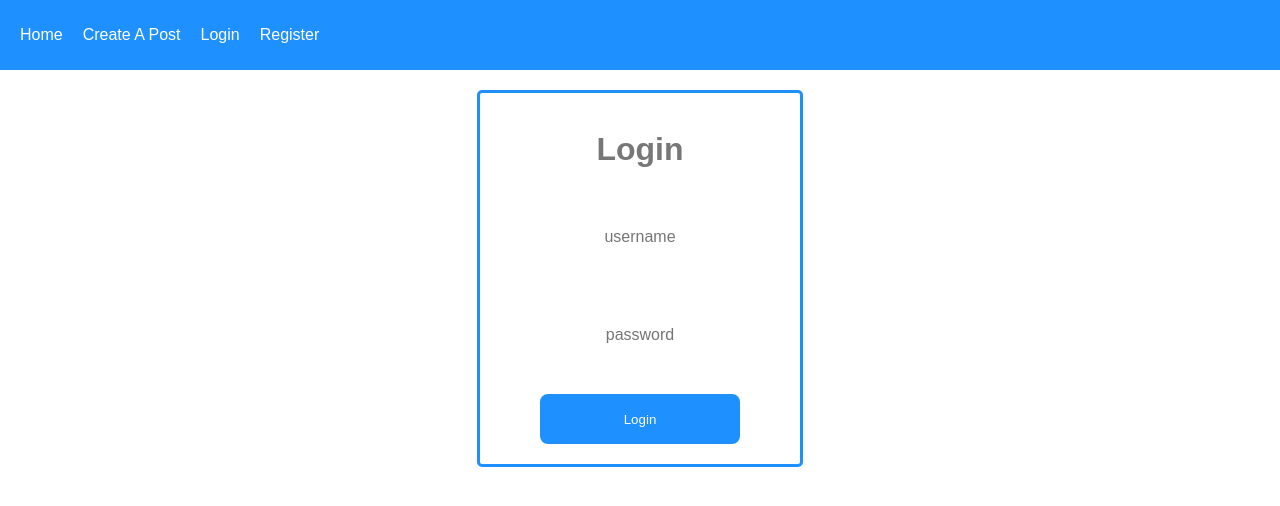
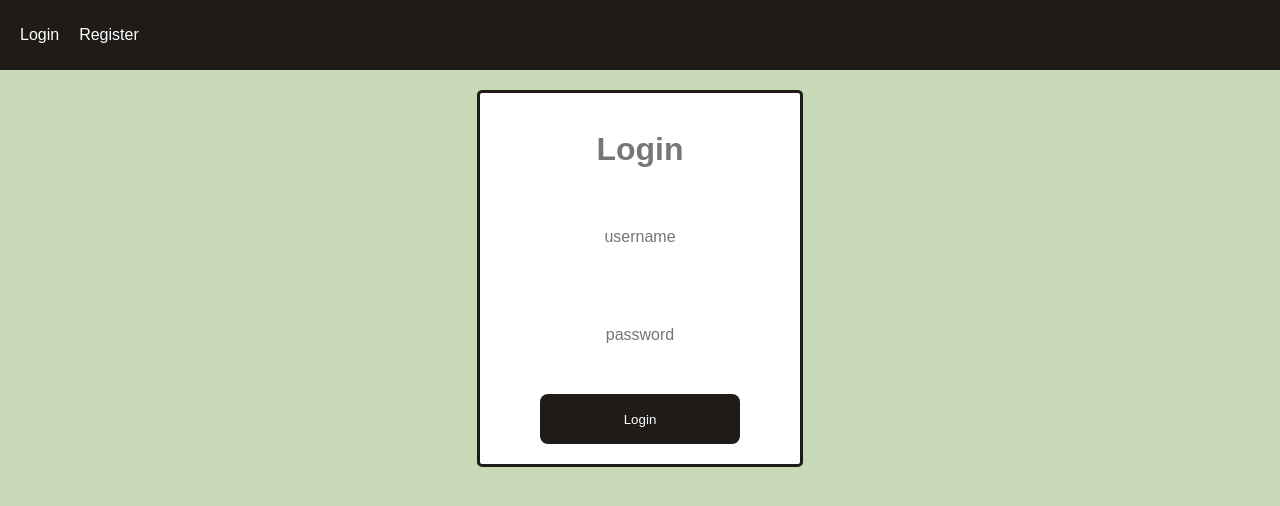
Before and after one commit to himanshuSri24/Cambr.io, a React (Create React App) app in the folder client/: page /login in a window 1280 px wide. Shown: the top 506 px of the page. Built offline with nearby package versions, Linux system fonts and the light colour scheme; no server answers.

Commit message:
THIS WORKS!!! NOW CSS AND UPDATE

```diff
--- a/client/src/App.css
+++ b/client/src/App.css
@@ -10,6 +10,7 @@
 body {
   margin: 0;
   padding: 0;
+  background-color: #C7D9B7;
 }
 
 .logout {
@@ -38,7 +39,7 @@ body {
   flex: 20%;
   border-bottom: 1px solid lightgray;
 
-  background-color: dodgerblue;
+  background-color: #1E1B18;
   display: grid;
   place-content: center;
   color: white;
@@ -56,7 +57,7 @@ body {
   display: flex;
   align-items: center;
   padding-left: 15px;
-  background-color: dodgerblue;
+  background-color: #1E1B18;
   color: white;
   border-bottom-left-radius: 10px;
   border-bottom-right-radius: 10px;
@@ -79,7 +80,7 @@ body {
   width: 500px;
   height: auto;
   padding: 20px;
-  border: 5px solid dodgerblue;
+  border: 5px solid #1E1B18;
   border-radius: 5px;
 }
 
@@ -104,7 +105,7 @@ body {
 
 .formContainer button:hover {
   cursor: pointer;
-  background-color: dodgerblue;
+  background-color: #1E1B18;
 }
 
 span {
@@ -116,7 +117,7 @@ span {
 .navbar {
   width: 100%;
   height: 70px;
-  background-color: dodgerblue;
+  background-color: #1E1B18;
   display: flex;
   align-items: center;
   font-family: Arial, Helvetica, sans-serif;
@@ -169,12 +170,12 @@ button {
 }
 
 .addCommentContainer button {
-  background-color: dodgerblue;
+  background-color: #1E1B18;
   color: white;
 }
 
 .addCommentContainer input {
-  border: 2px solid dodgerblue;
+  border: 2px solid #1E1B18;
 }
 
 .rightSide .listOfComments {
@@ -246,7 +247,7 @@ button {
 			height: auto;
 			background-color: #fff;
 			border-radius: 5px;
-      border: 3px solid dodgerblue;
+      border: 3px solid #1E1B18;
 }
 
 .loginContainer h1{
@@ -279,10 +280,10 @@ button {
 }
 
 .loginContainer button {
-  background-color: dodgerblue;
+  background-color: #1E1B18;
   color: white;
 }
 
 .loginContainer input {
-  /* border: 2px solid dodgerblue; */
+  /* border: 2px solid #1E1B18; */
 }
--- a/client/src/App.js
+++ b/client/src/App.js
@@ -17,10 +17,16 @@ function App() {
     status: false,
   });
 
+
   const logoutFunc = () => {
     localStorage.removeItem("accessToken");
     setAuthState({ username: "", id: 0, status: false });
+
+    if(window.location.pathname !== '/login' && window.location.pathname !== '/register' ){
+      window.location.replace('/login')
+    }
   }
+
 
   useEffect(() => {
     axios.get("http://localhost:3001/auth/checkLogin", {headers: {accessToken: localStorage.getItem("accessToken"),},})
@@ -35,15 +41,19 @@ function App() {
           });
         }
       });
-  }, [authState]);
+  }, []);
 
   return (
     <div className="App">
       <AuthContext.Provider value={{ authState, setAuthState }}>
       <Router>
         <div className = "navbar">
-          <Link to='/'>Home</Link>
-          <Link to="/createpost"> Create A Post</Link>
+          {authState.status &&
+            <>
+            <Link to='/'>Home</Link>
+            <Link to="/createpost"> Create A Post</Link>
+          </>
+          }
           {!authState.status &&
             <>
               <Link to="/login"> Login </Link>
--- a/client/src/pages/Login.js
+++ b/client/src/pages/Login.js
@@ -21,7 +21,7 @@ function Login() {
               id: response.data.id,
               status: true,
             });
-            history("/")
+            window.location.replace('/')
         }
     });
   };
--- a/client/src/pages/Post.js
+++ b/client/src/pages/Post.js
@@ -57,7 +57,7 @@ const deleteComment = (id) => {
     .then(() => {
       setComments(
         comments.filter((val) => {
-          return val.id != id;
+          return val.id !== id;
         })
       );
     });
```
